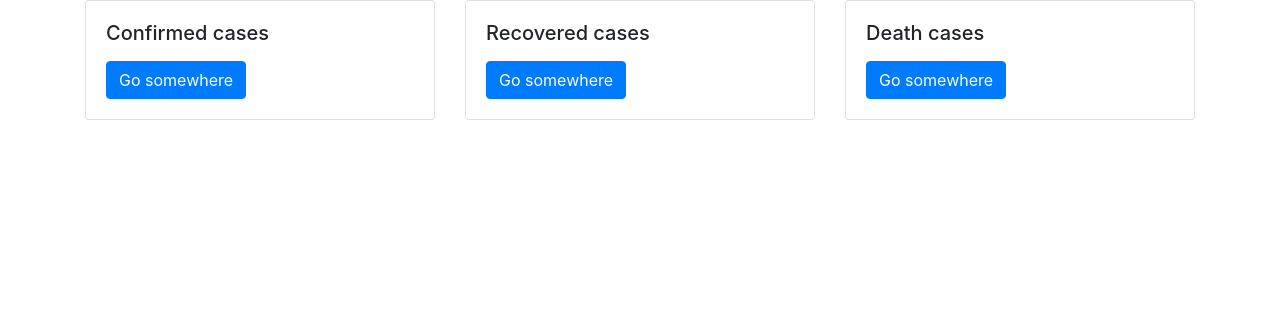
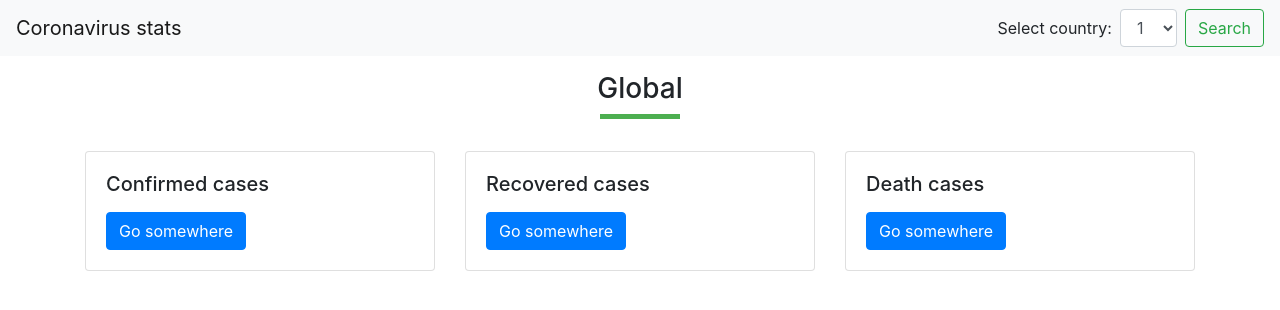
Before and after one commit to buhtla85/flask-project2, a Flask app: template templates/show_data.html in a window 1280 px wide. Shown: the top 310 px of the page. Run offline with Flask 2, Linux system fonts and the light colour scheme; the template is opened without the code that fills it, so the values that code supplies are empty; some libraries are stand-ins or nearby versions.

Commit message:
added navbar layout and select element

```diff
--- a/templates/show_data.html
+++ b/templates/show_data.html
@@ -4,7 +4,25 @@
 
 {% block content %}
 
+    <nav class="navbar navbar-light bg-light">
+        <a class="navbar-brand" href="#">Coronavirus stats</a>
+
+        <form class="form-inline my-2 my-lg-0">
+            <label for="sel1" class="mr-sm-2">Select country:</label>
+            <select class="form-control mr-sm-2" id="sel1">
+            <option>1</option>
+            <option>2</option>
+            <option>3</option>
+            <option>4</option>
+            </select>
+            <button class="btn btn-outline-success my-2 my-sm-0" type="submit">Search</button>
+        </form>
+
+    </nav>
+
     <div class="container">
+        <h3 class="text-center pt-3">Global</h3>
+        <div class="title"></div>
         <div class="row">
 
             {% from 'card_macro.html' import card with context %}
```
Lines whose indentation alone changed are shown as unchanged.
